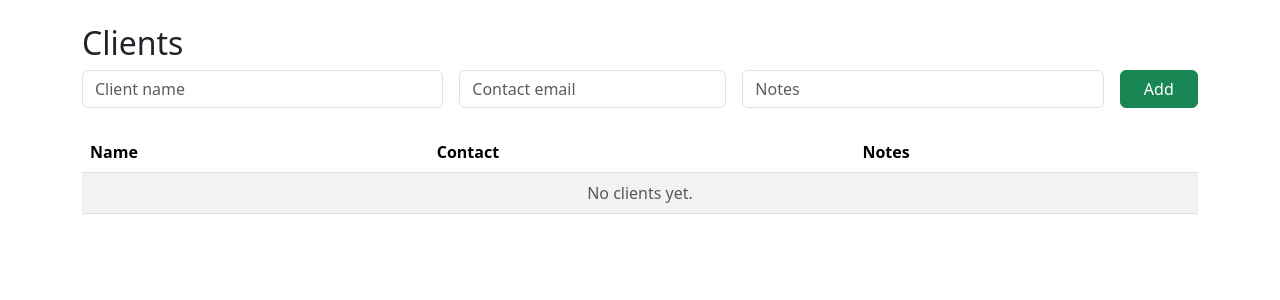
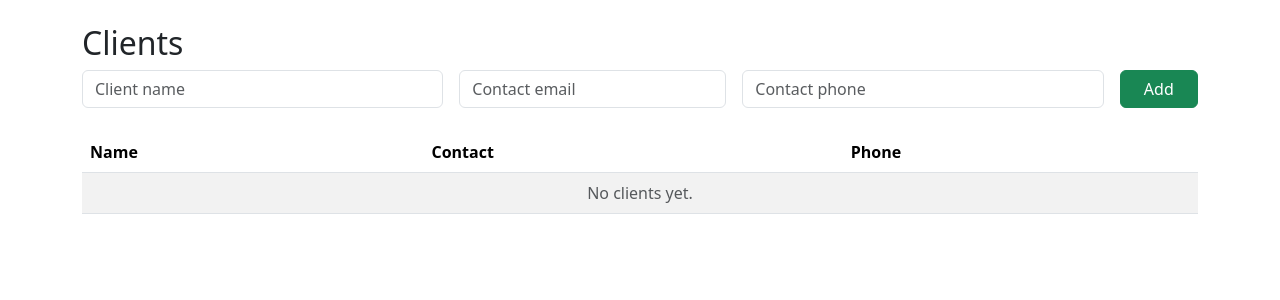
Before and after one commit to dothez3/Event-Calendar, a Flask app: page /clients in a window 1280 px wide. Shown: the part 56-356 px from the top of the page. Run offline with Flask 3, Linux system fonts and the light colour scheme; the visitor is signed in with stand-in values (Sample User, id 1); data that the repository does not hold is empty.

Commit message:
clients.html

```diff
--- a/templates/clients.html
+++ b/templates/clients.html
@@ -11,17 +11,23 @@
     <input name="contact" class="form-control" placeholder="Contact email">
   </div>
   <div class="col-md-4">
-    <input name="notes" class="form-control" placeholder="Notes">
+    <input name="phone" class="form-control" placeholder="Contact phone">
   </div>
   <div class="col-md-1">
     <button class="btn btn-success w-100">Add</button>
   </div>
 </form>
 <table class="table table-striped align-middle">
-  <thead><tr><th>Name</th><th>Contact</th><th>Notes</th></tr></thead>
+   <thead>
+    <tr>
+      <th>Name</th>
+      <th>Contact</th>
+      <th>Phone</th>
+    </tr>
+  </thead>
   <tbody>
   {% for c in clients %}
-    <tr><td>{{ c.name }}</td><td>{{ c.contact }}</td><td>{{ c.notes }}</td>
+    <tr><td>{{ c.name }}</td><td>{{ c.contact }}</td><td>{{ c.phone }}</td>
     <form class="d-inline" method="post" action="{{ url_for('clients_delete', id=c.id) }}">
           <button class="btn btn-sm btn-outline-danger"
                   onclick="return confirm('Delete this client?')">
```
